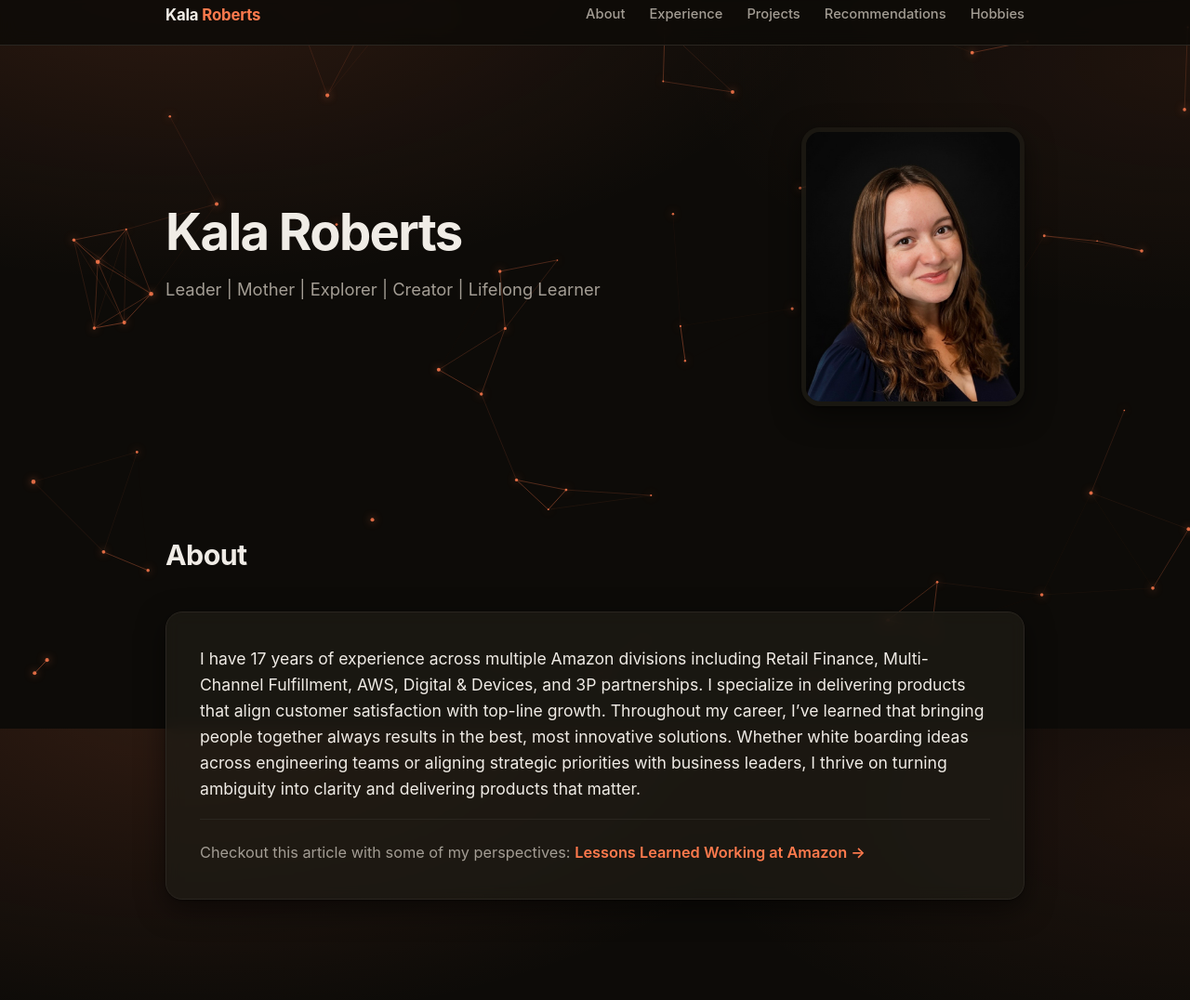
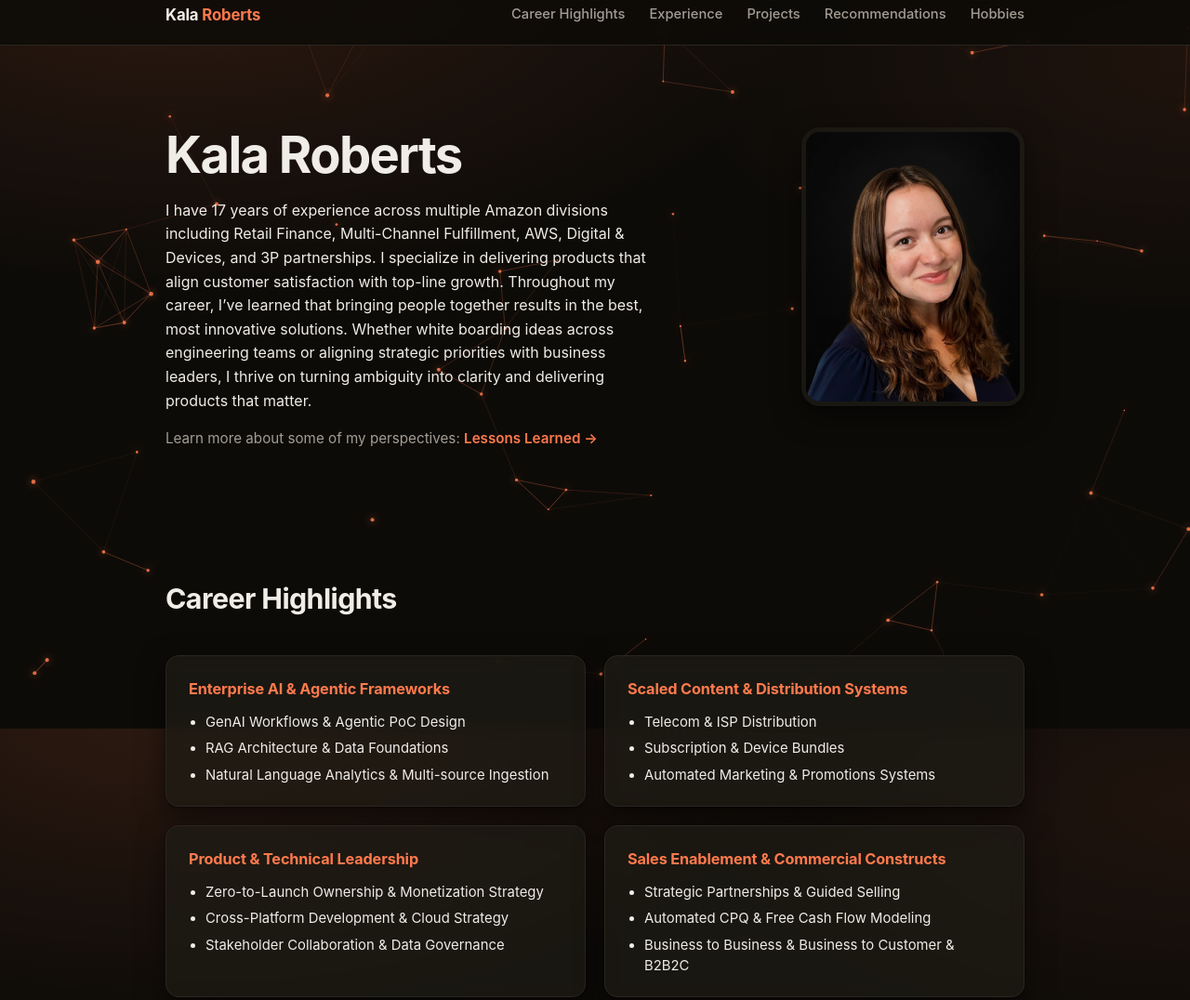
Before and after one commit to KalaRoberts/kalaroberts.github.io, a plain HTML site: page index.html in a window 1280 px wide. Shown: the part 16-1092 px from the top of the page at 93% size. Drawn offline with Linux system fonts and the light colour scheme.

Commit message:
Adding Career Highlights
Added career highlights and a few optimizations.

```diff
--- a/index.html
+++ b/index.html
@@ -175,7 +175,7 @@
       display: grid;
       grid-template-columns: 1fr auto;
       gap: 48px;
-      align-items: center;
+      align-items: start;
       padding: 88px 0 72px;
     }
     @media (max-width: 720px) {
@@ -200,6 +200,25 @@
       margin: 0 0 28px;
       max-width: 52ch;
     }
+    .hero-text .hero-tagline {
+      font-size: 1.15rem;
+      color: var(--accent);
+      font-weight: 500;
+      margin: 0 0 20px;
+    }
+    .hero-text .hero-bio {
+      font-size: 1rem;
+      line-height: 1.6;
+      color: var(--fg);
+      margin: 0 0 16px;
+    }
+    .hero-text .hero-article {
+      font-size: 0.95rem;
+      color: var(--muted);
+      margin: 0;
+    }
+    .hero-text .hero-article a { color: var(--accent); font-weight: 600; text-decoration: none; }
+    .hero-text .hero-article a:hover { text-decoration: underline; }
     @media (max-width: 720px) {
       .hero-text p { margin-left: auto; margin-right: auto; }
     }
@@ -467,9 +486,11 @@
       max-width: 1000px;
       width: 100%;
     }
+    /* Lightbox image carries the gold frame + cream mat directly (no wrapper div) */
     .lightbox-frame {
       width: auto;
-      max-width: min(92vw, 760px);
+      max-width: min(86vw, 560px);
+      /* deeper drop shadow for the floating popup; gold moulding inherited from .frame */
       box-shadow: 0 28px 70px rgba(0,0,0,0.75),
         inset 0 0 0 2px rgba(50,38,12,0.55),
         inset 0 0 0 6px rgba(255,246,214,0.28),
@@ -477,17 +498,21 @@
         inset 0 0 18px rgba(0,0,0,0.4);
     }
     .lightbox-frame::before { display: none; }  /* no hanging nail in the popup */
+    /* Match the gallery's gold-to-mat ratio at the larger popup size */
+    .lightbox-frame.frame { padding: 3.5%; }
+    .lightbox .mat { padding: 4.5%; }
+    .lightbox .mat {
+      background: #efe9da;
+      box-shadow: inset 0 0 8px rgba(0,0,0,0.25);
+    }
     .lightbox img {
       display: block;
       width: 100%;
-      max-height: 60vh;
+      height: auto;
+      max-height: 56vh;
       object-fit: contain;
-      /* cream mat, matching the gallery frames */
-      border: 18px solid #efe9da;
-      outline: 1px solid rgba(0,0,0,0.35);
-      outline-offset: -19px;
+      outline: 1px solid rgba(0,0,0,0.3);
       background: #efe9da;
-      box-shadow: inset 0 0 8px rgba(0,0,0,0.25);
     }
     .lightbox-text {
       text-align: center;
@@ -523,6 +548,42 @@
       transition: background 0.15s ease, transform 0.15s ease;
     }
     .lightbox-close:hover { background: rgba(255,255,255,0.18); transform: scale(1.05); }
+
+    /* Areas of Expertise */
+    .expertise-grid {
+      display: grid;
+      grid-template-columns: repeat(2, 1fr);
+      gap: 20px;
+    }
+    @media (max-width: 680px) {
+      .expertise-grid { grid-template-columns: 1fr; }
+    }
+    .expertise-card {
+      background: var(--card);
+      border: 1px solid var(--border);
+      border-radius: 14px;
+      padding: 22px 24px;
+      box-shadow: var(--shadow);
+      backdrop-filter: blur(8px);
+      -webkit-backdrop-filter: blur(8px);
+    }
+    .expertise-card h3 {
+      margin: 0 0 12px;
+      font-size: 1.02rem;
+      color: var(--accent);
+      letter-spacing: -0.01em;
+    }
+    .expertise-card ul {
+      margin: 0;
+      padding-left: 18px;
+    }
+    .expertise-card li {
+      font-size: 0.93rem;
+      line-height: 1.5;
+      margin: 0 0 6px;
+      color: var(--fg);
+    }
+    .expertise-card li:last-child { margin-bottom: 0; }
 
     /* Recommendations */
     .recs {
@@ -639,7 +700,7 @@ footer {
         <span></span><span></span><span></span>
       </button>
       <nav id="siteNav" onclick="closeNav()">
-        <a href="#about">About</a>
+        <a href="#expertise">Career Highlights</a>
         <a href="#experience">Experience</a>
         <a href="#projects">Projects</a>
         <a href="#recommendations">Recommendations</a>
@@ -653,35 +714,64 @@ footer {
     <header class="hero">
       <div class="hero-text">
         <h1>Kala Roberts</h1>
-        <p>
-          Leader | Mother | Explorer | Creator | Lifelong Learner
+        <p class="hero-bio">
+          I have 17 years of experience across multiple Amazon divisions
+          including Retail Finance, Multi-Channel Fulfillment, AWS, Digital &amp;
+          Devices, and 3P partnerships. I specialize in delivering products that
+          align customer satisfaction with top-line growth. Throughout my
+          career, I’ve learned that bringing people together results in
+          the best, most innovative solutions. Whether white boarding ideas
+          across engineering teams or aligning strategic priorities with
+          business leaders, I thrive on turning ambiguity into clarity and
+          delivering products that matter.
+        </p>
+        <p class="hero-article">
+          Learn more about some of my perspectives:
+          <a href="https://www.linkedin.com/pulse/lessons-learned-working-amazon-14-years-kala-roberts/" target="_blank" rel="noopener">Lessons Learned →</a>
         </p>
       </div>
       <img class="hero-photo" src="kala-headshot.jpg" alt="Kala Roberts" />
     </header>
 
     <main>
-    <!-- About -->
-    <section id="about">
+    <!-- Expertise -->
+    <section id="expertise">
       <div class="section-head">
-        <h2>About</h2>
+        <h2>Career Highlights</h2>
       </div>
-      <div class="about-card">
-        <p>
-          I have 17 years of experience across multiple Amazon divisions
-          including Retail Finance, Multi-Channel Fulfillment, AWS, Digital &amp;
-          Devices, and 3P partnerships. I specialize in delivering products that
-          align customer satisfaction with top-line growth. Throughout my
-          career, I’ve learned that bringing people together always results in
-          the best, most innovative solutions. Whether white boarding ideas
-          across engineering teams or aligning strategic priorities with
-          business leaders, I thrive on turning ambiguity into clarity and
-          delivering products that matter.
-        </p>
-        <p class="article-link">
-          Checkout this article with some of my perspectives:
-          <a href="https://www.linkedin.com/pulse/lessons-learned-working-amazon-14-years-kala-roberts/" target="_blank" rel="noopener">Lessons Learned Working at Amazon →</a>
-        </p>
+      <div class="expertise-grid">
+        <div class="expertise-card">
+          <h3>Enterprise AI &amp; Agentic Frameworks</h3>
+          <ul>
+            <li>GenAI Workflows &amp; Agentic PoC Design</li>
+            <li>RAG Architecture &amp; Data Foundations</li>
+            <li>Natural Language Analytics &amp; Multi-source Ingestion</li>
+          </ul>
+        </div>
+        <div class="expertise-card">
+          <h3>Scaled Content &amp; Distribution Systems</h3>
+          <ul>
+            <li>Telecom &amp; ISP Distribution</li>
+            <li>Subscription &amp; Device Bundles</li>
+            <li>Automated Marketing &amp; Promotions Systems</li>
+          </ul>
+        </div>
+        <div class="expertise-card">
+          <h3>Product &amp; Technical Leadership</h3>
+          <ul>
+            <li>Zero-to-Launch Ownership &amp; Monetization Strategy</li>
+            <li>Cross-Platform Development &amp; Cloud Strategy</li>
+            <li>Stakeholder Collaboration &amp; Data Governance</li>
+          </ul>
+        </div>
+        <div class="expertise-card">
+          <h3>Sales Enablement &amp; Commercial Constructs</h3>
+          <ul>
+            <li>Strategic Partnerships &amp; Guided Selling</li>
+            <li>Automated CPQ &amp; Free Cash Flow Modeling</li>
+            <li>Business to Business &amp; Business to Customer &amp; B2B2C</li>
+          </ul>
+        </div>
       </div>
     </section>
 
@@ -868,11 +958,13 @@ footer {
     </div>
 
   <!-- Art lightbox -->
-  <div class="lightbox" id="artLightbox" onclick="if(event.target===this)closeArt()">
+  <div class="lightbox" id="artLightbox" role="dialog" aria-modal="true" aria-label="Artwork detail" onclick="if(event.target===this)closeArt()">
     <button class="lightbox-close" onclick="closeArt()" aria-label="Close">&times;</button>
     <div class="lightbox-inner">
       <div class="frame lightbox-frame">
-        <img id="lbImg" src="" alt="" />
+        <div class="mat">
+          <img id="lbImg" src="" alt="" />
+        </div>
       </div>
       <div class="lightbox-text">
         <div id="lbTitle" class="lb-title"></div>
```
Also changed, not shown: 1 other file.
